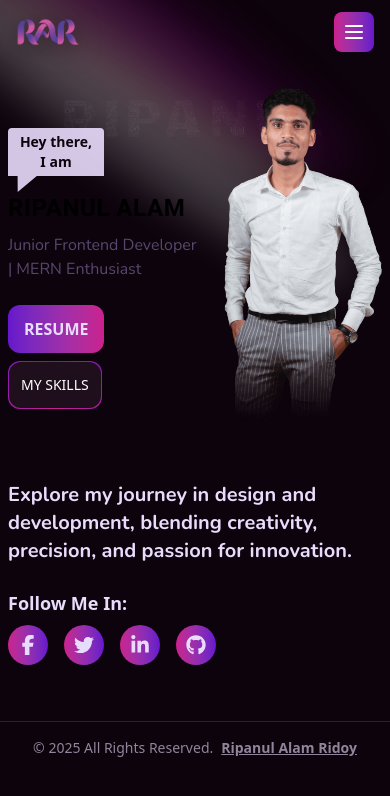
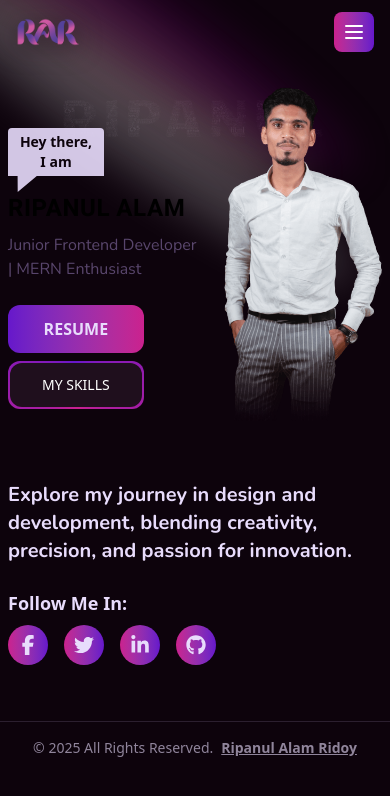
Before and after one commit to RRDesignHub/rar-portfolio-nextjs, a Next.js app: page / in a window 390 px wide. Shown: the top 796 px of the page. Built offline with nearby package versions, Linux system fonts and the light colour scheme.

Commit message:
button style

```diff
--- a/app/components/Footer.tsx
+++ b/app/components/Footer.tsx
@@ -3,15 +3,15 @@ import Link from "next/link";
 
 export const Footer = () => {
   return (
-    <footer className="bg-[#0d030c] text-[#e8dcfc] py-6">
+    <footer className="bg-dark text-light py-6">
       <div className="border-t border-[#4b3d52]/50 pt-4 text-center">
-        <p className="text-sm text-[#e8dcfc]/60">
+        <p className="text-sm text-light/60">
           &copy; {new Date().getFullYear()} All Rights Reserved.
           <Link
             href="/"
             target="_blank"
             rel="noopener noreferrer"
-            className="font-semibold underline ml-2 hover:text-[#e8dcfc]"
+            className="font-semibold underline ml-2 hover:text-light"
           >
             Ripanul Alam Ridoy
           </Link>
--- a/app/components/Hero.tsx
+++ b/app/components/Hero.tsx
@@ -46,7 +46,7 @@ export const Hero = () => {
           </div>
           {/* Heading */}
           <div className="mt-32">
-            <h1 className="text-2xl md:text-4xl lg:text-6xl font-heebo text-light font-bold ">
+            <h1 className="text-[24px] md:text-4xl lg:text-6xl font-heebo text-light font-bold ">
               <TextGenerateEffect words="RIPANUL ALAM" />
             </h1>
             <h3 className="max-sm:w-[190px] text-base md:text-xl font-nunito text-[hsl(263,94%,83%)] opacity-40 mt-2">
@@ -59,7 +59,7 @@ export const Hero = () => {
               href="https://drive.google.com/file/d/125hDpjV4NzaIwiG1aRQIrzaVpoP9uEw9/view?usp=drive_link" // Provide the actual path to your resume PDF file
               target="_blank"
               rel="noopener noreferrer"
-              className="px-4 py-3 flex justify-center items-center text-center bg-gradient-to-r from-primary to-secondary text-light font-semibold rounded-xl hover:bg-gradient-to-l transition duration-300"
+              className="px-8 md:px-4 py-3 flex justify-center items-center text-center bg-gradient-to-r from-primary to-secondary text-light font-semibold rounded-xl hover:bg-gradient-to-l transition duration-300"
             >
               RESUME
             </a>
--- a/app/components/UI/MagicButton.tsx
+++ b/app/components/UI/MagicButton.tsx
@@ -2,9 +2,9 @@ export default function MagicButton({
   title}: {
   title: string;}) {
   return (
-    <button className="relative inline-flex h-12 overflow-hidden rounded-xl p-[1px] ">
+    <button className="relative inline-flex h-12 overflow-hidden rounded-xl p-[2px] ">
       <span className="absolute inset-[-1000%] animate-[spin_2s_linear_infinite] bg-[conic-gradient(from_90deg_at_50%_50%,#6617CB_0%,#CB218E_50%,#6617CB_100%)]" />
-      <span className="inline-flex h-full w-full cursor-pointer items-center justify-center rounded-xl bg-[#1f0f1d] px-3 py-1 text-sm font-medium text-white backdrop-blur-3xl">
+      <span className="inline-flex h-full w-full cursor-pointer items-center justify-center rounded-xl bg-[#1f0f1d] px-8 md:px-3 py-1 text-sm font-medium text-white backdrop-blur-3xl">
         {title}
       </span>
     </button>
```
